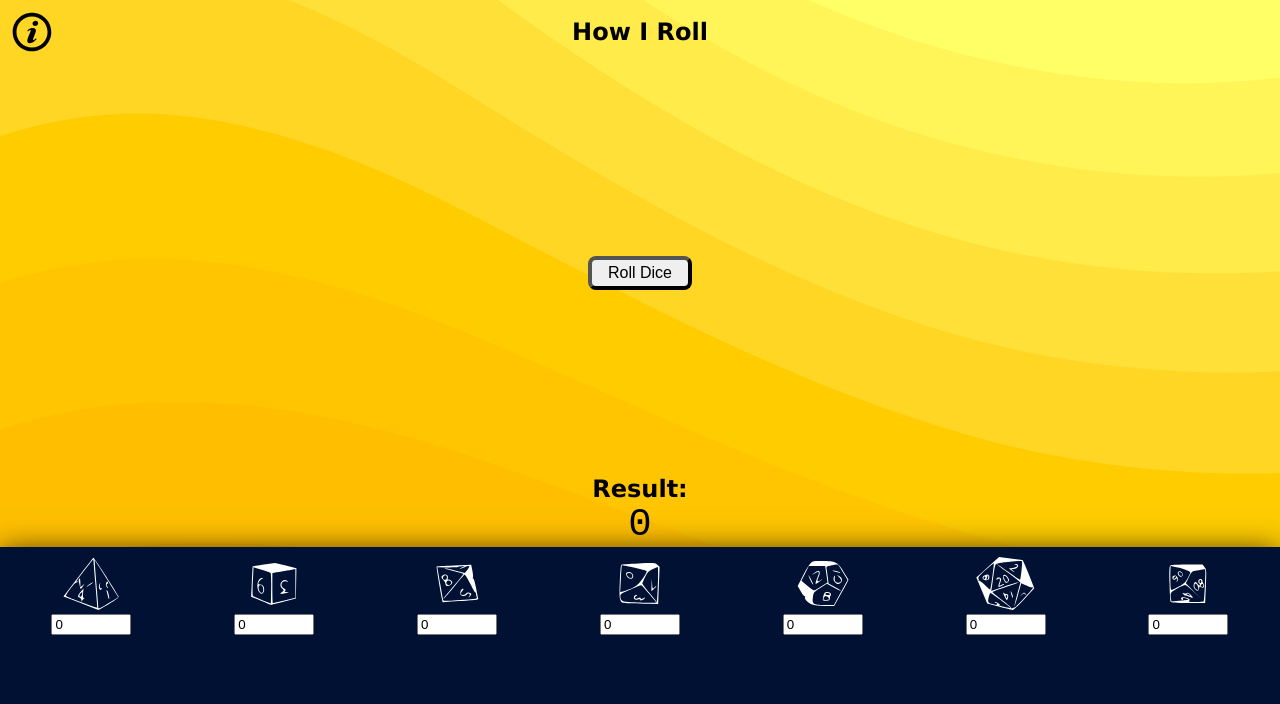
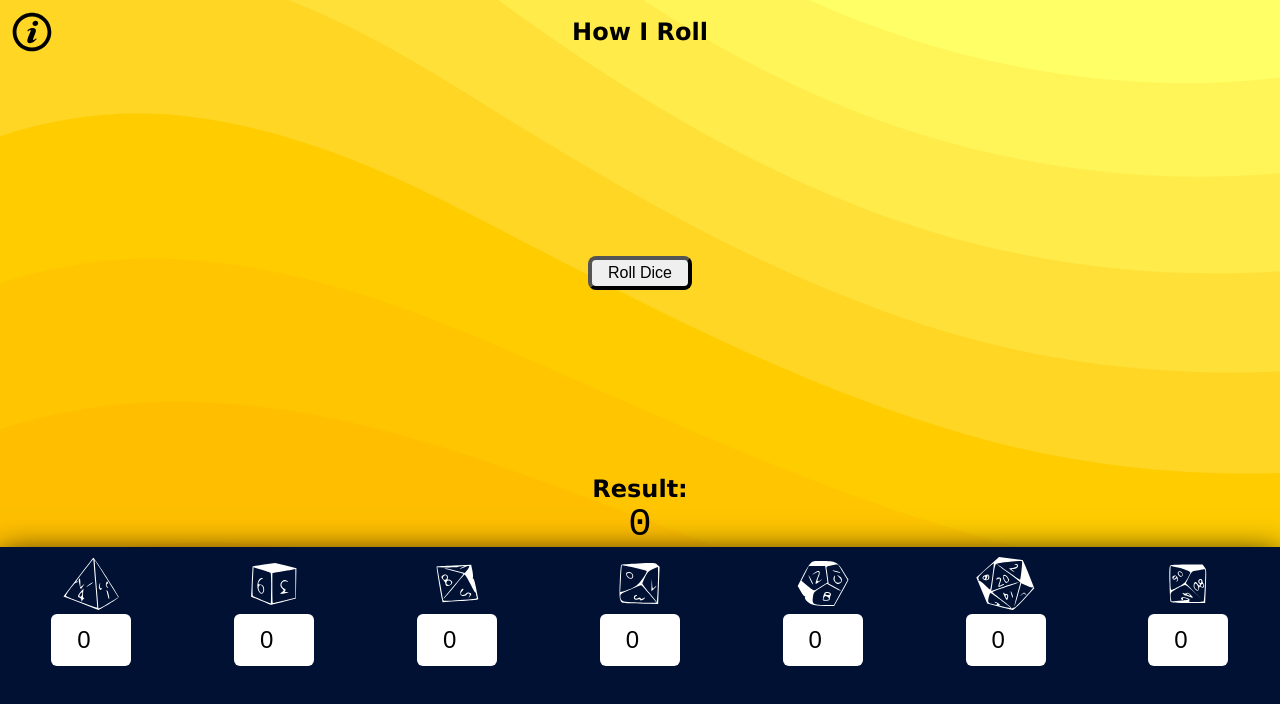
Before and after one commit to noltron000/how-i-roll, a React (Create React App) app: page / in a window 1280 px wide. Shown: the top 704 px of the page. Built offline with nearby package versions, Linux system fonts and the light colour scheme.

Commit message:
generic changes here and there

```diff
--- a/src/css/interface.css
+++ b/src/css/interface.css
@@ -31,3 +31,11 @@
 	flex-direction: column;
 	align-items: center;
 }
+
+.dice-input {
+	padding: 0.5em;
+	border: none;
+	border-radius: 0.25em;
+	text-align: center;
+	font-size: 1.5em;
+}
--- a/src/jsx/app.jsx
+++ b/src/jsx/app.jsx
@@ -25,7 +25,7 @@ class App extends Component {
 			// check if rotation or acceleration are arbitrarily high
 			if(!this.state.shakeAwait
 			&& (Math.abs(x) + Math.abs(y) + Math.abs(z) > 30
-			|| Math.abs(alpha) + Math.abs(beta) + Math.abs(gamma)) > 1200) {
+			|| Math.abs(alpha) + Math.abs(beta) + Math.abs(gamma) > 1200)) {
 
 				// shakeAwait enforces less function spam
 				this.setState({shakeAwait: true})
```
Also changed, not shown: 1 other file (tests, documents, lock files or other folders).
